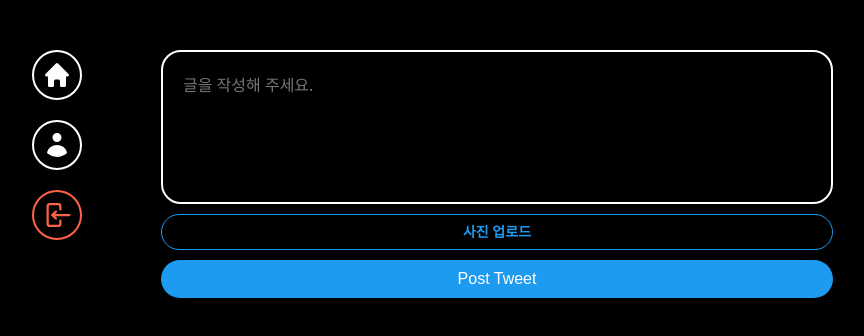
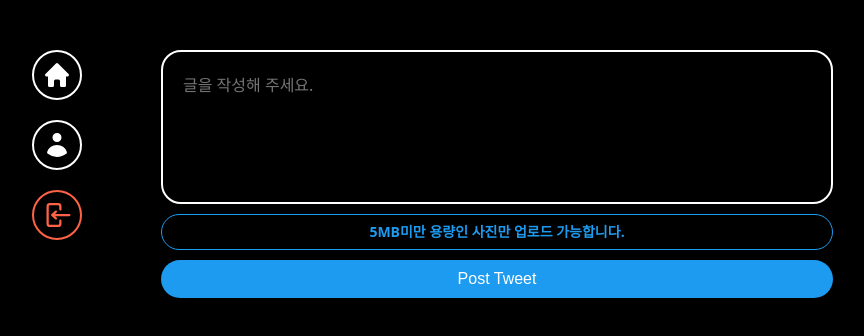
Before and after one commit to Hongaproject/firebase-CRUD-React, a React (Create React App) app: page / in a window 1280 px wide. Shown: the top 336 px of the page, without its empty margins (237-1101 px from the left). Built offline with nearby package versions, Linux system fonts and the light colour scheme; no server answers; sample sign-in values are in the browser's storage.

Commit message:
사진 포함 트윗시 사진 용량 제한 5MB 기능 추가

```diff
--- a/src/componments/post-tweet-form.jsx
+++ b/src/componments/post-tweet-form.jsx
@@ -64,6 +64,7 @@
   const [isLoading, setIsLoading] = useState(false);
   const [tweet, setTweet] = useState("");
   const [file,setFile] = useState(null);
+  const maxSize = 5 * 1024 * 1024; // 5MB
 
   const onChange = (e) => {
     setTweet(e.target.value);
@@ -71,6 +72,10 @@
 
   const onFileChange = (e) => {
     const {files} = e.target;
+    if(files && files[0].size > maxSize){
+      alert("5MB가 넘습니다.");
+      return;
+    }
     if(files && files.length === 1){ // 여러 사진을 올리지 못하게 1개만 올리게 하려고 작성한 코드.
       setFile(files[0]);
     }
@@ -108,7 +113,7 @@
     return(
         <Form onSubmit={onSubmit}>
             <TextArea rows={5} maxLength={500} value={tweet} onChange={onChange} placeholder="글을 작성해 주세요." required/>
-            <AttachFileButton htmlFor="file">{file ? "업로드 ✅"  : "사진 업로드"}</AttachFileButton>
+            <AttachFileButton htmlFor="file">{file ? "업로드 ✅"  : "5MB미만 용량인 사진만 업로드 가능합니다."}</AttachFileButton>
             <AttachFileInput onChange={onFileChange} type="file" id="file" accept="image/*" />
             <SubmitBtn type="submit" value={isLoading ? "Posting..." : "Post Tweet"} />
         </Form>
```
